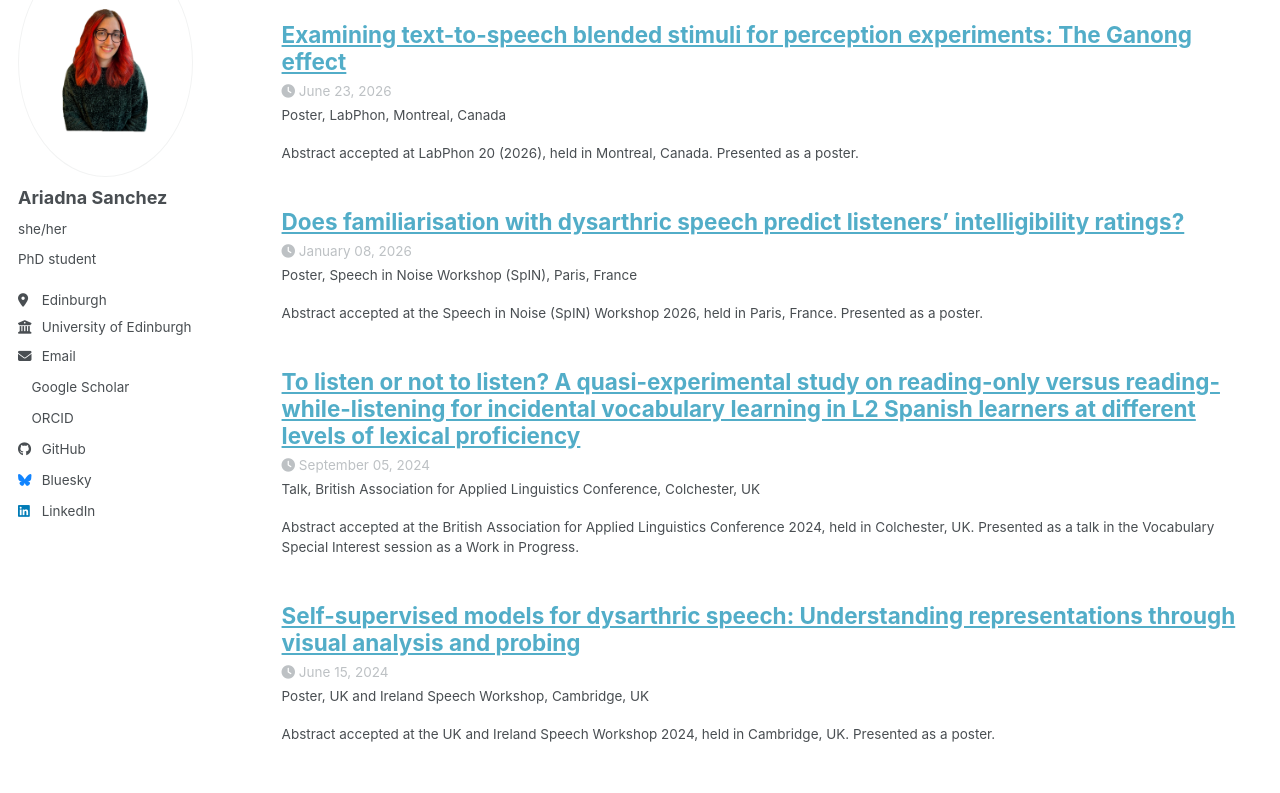
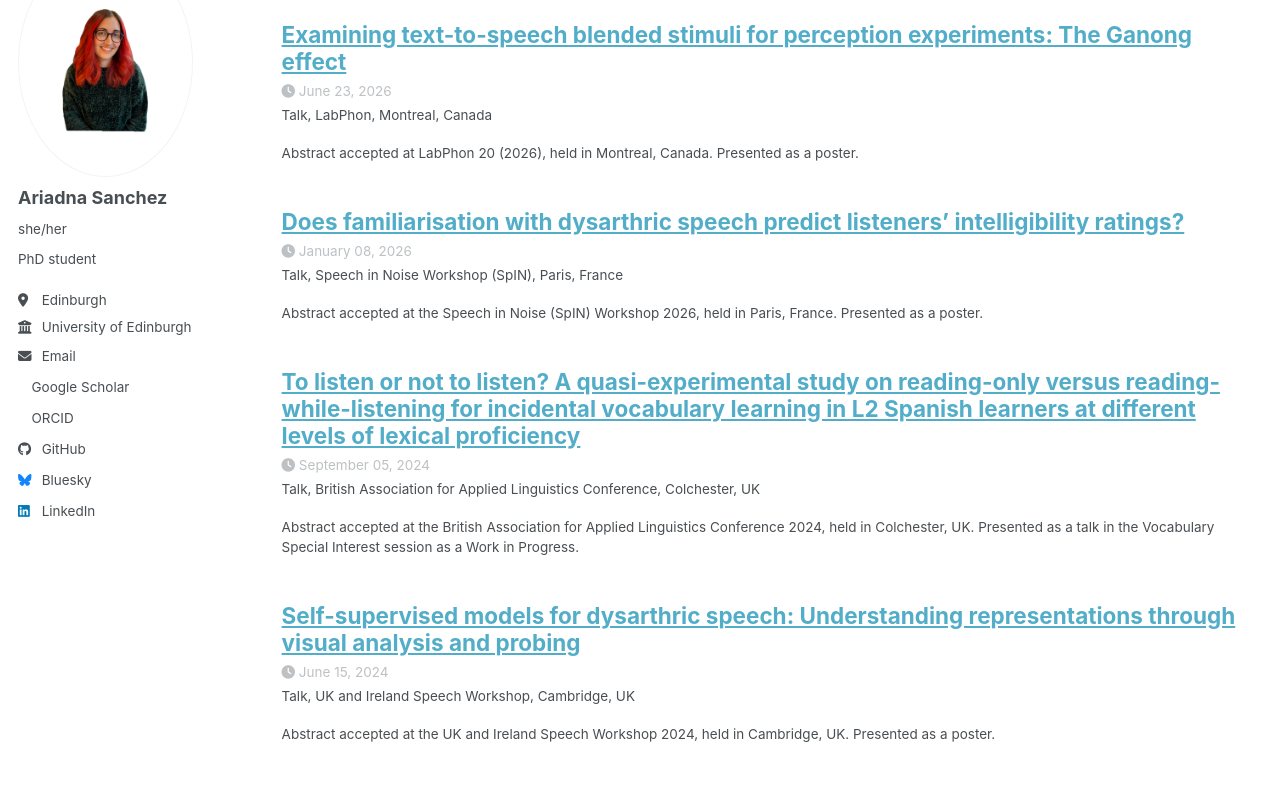
Before and after one commit to ariadnasc/ariadnasc.github.io, a Jekyll site: the page built from _pages/talks.html, in a window 1280 px wide and 1116 px high. Shown: the part 153-946 px from the top of the window. Built offline with Jekyll 4.4.1, drawn with Linux system fonts in a browser that asks for light colours; a script bundle is joined from its source files by our own code; a style sheet for code colours, icons or effects is not loaded.

Commit message:
Fix types in talk

```diff
--- a/_talks/2024-06-15-probing-ssl-dysarthria.md
+++ b/_talks/2024-06-15-probing-ssl-dysarthria.md
@@ -1,7 +1,7 @@
 ---
 title: "Self-supervised models for dysarthric speech: Understanding representations through visual analysis and probing"
 collection: talks
-type: "Poster"
+type: "Talk"
 permalink: /talks/2024-06-15-probing-ssl-dysarthria
 venue: "UK and Ireland Speech Workshop"
 date: 2024-06-15
--- a/_talks/2026-01-08-familiarisation-dysarthria.md
+++ b/_talks/2026-01-08-familiarisation-dysarthria.md
@@ -1,7 +1,7 @@
 ---
 title: "Does familiarisation with dysarthric speech predict listeners' intelligibility ratings?"
 collection: talks
-type: "Poster"
+type: "Talk"
 permalink: /talks/2026-01-08-familiarisation-dysarthria
 venue: "Speech in Noise Workshop (SpIN)"
 date: 2026-01-08
--- a/_talks/2026-06-23-tts-interpolation-ganong.md
+++ b/_talks/2026-06-23-tts-interpolation-ganong.md
@@ -1,7 +1,7 @@
 ---
 title: "Examining text-to-speech blended stimuli for perception experiments: The Ganong effect"
 collection: talks
-type: "Poster"
+type: "Talk"
 permalink: /talks/2026-06-23-tts-interpolation-ganong
 venue: "LabPhon"
 date: 2026-06-23
```
